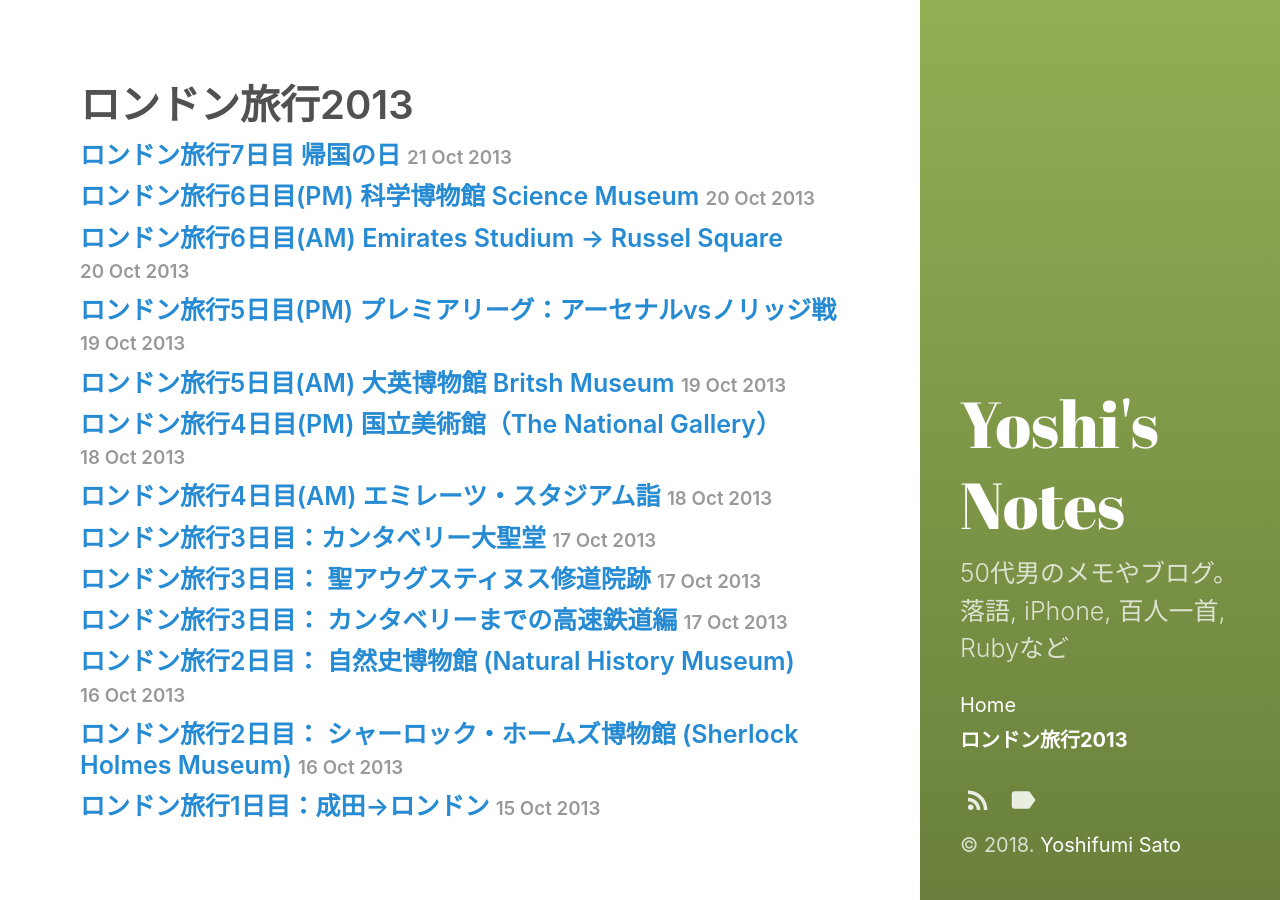
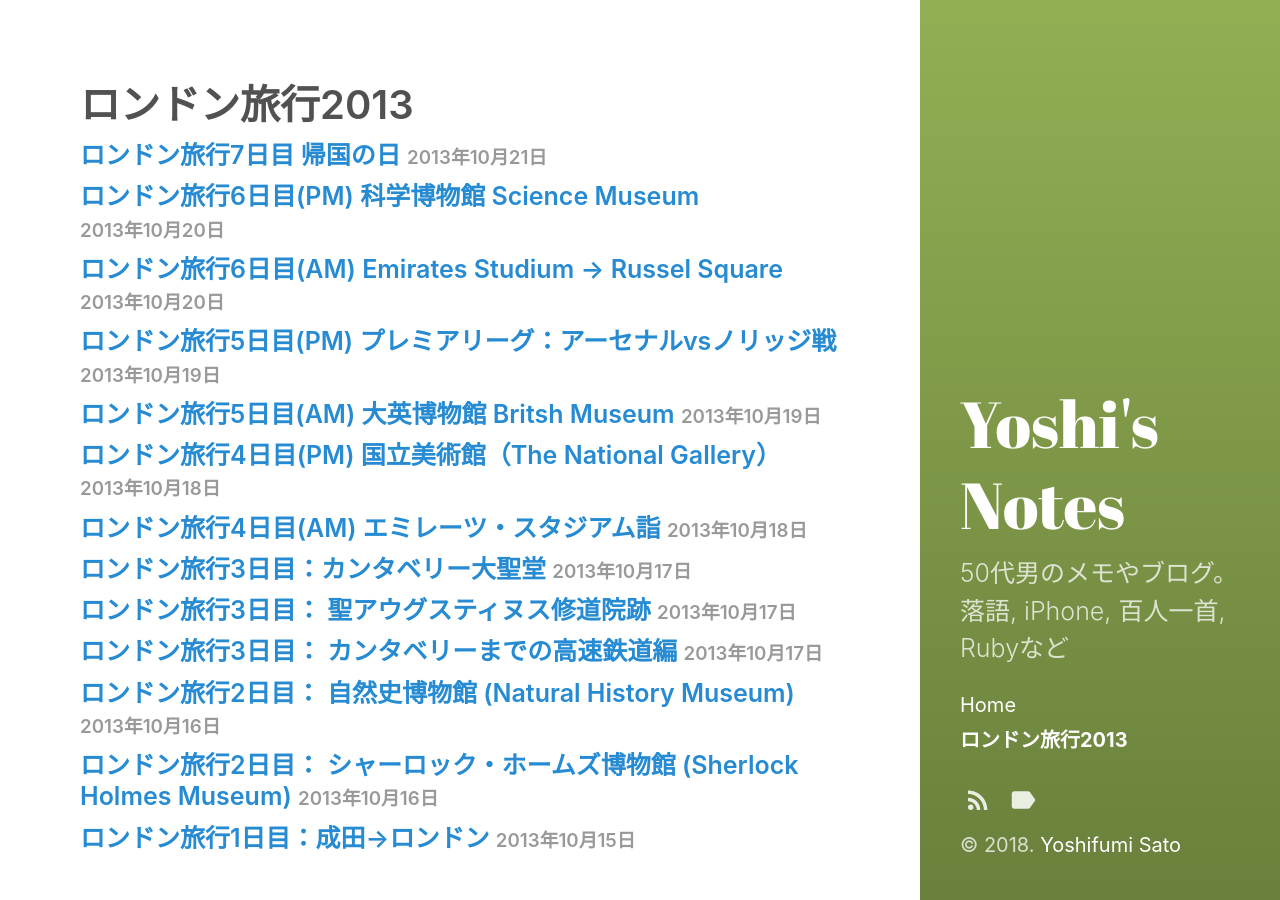
Before and after one commit to satoyos/s3blog, a Jekyll site: the page built from category/London2013.md, in a window 1280 px wide. Built offline with Jekyll 4.4.1, drawn with Linux system fonts in a browser that asks for light colours.

Commit message:
Modify date format to Japanese one

```diff
--- a/_includes/post-meta.html
+++ b/_includes/post-meta.html
@@ -1,5 +1,5 @@
 <div class="post-meta">
-  <span class="post-date">{{ include.post.date | date_to_string }}</span>
+  <span class="post-date">{{ include.post.date | date: "%Y年%m月%d日" }}</span>
   <span class="post-categories">
     {% for category in include.post.categories %}
       &bull;
--- a/_includes/related_posts.html
+++ b/_includes/related_posts.html
@@ -6,7 +6,7 @@
         <h3>
           <a href="{{ site.baseurl }}{{ post.url }}">
             {{ post.title }}
-            <small>{{ post.date | date_to_string }}</small>
+            <small>{{ post.date | date: "%Y年%m月%d日" }}</small>
           </a>
         </h3>
       </li>
--- a/_includes/tags-list.html
+++ b/_includes/tags-list.html
@@ -29,7 +29,7 @@
             <h3>
               <a href="{{ site.baseurl }}{{ post.url }}">
                 {{ post.title }}
-                <small>{{ post.date | date_to_string }}</small>
+                <small>{{ post.date | date: "%Y年%m月%d日" }}</small>
               </a>
             </h3>
           </li>
--- a/_layouts/category.html
+++ b/_layouts/category.html
@@ -13,7 +13,7 @@ layout: page
       <h3>
         <a href="{{ site.baseurl }}{{ post.url }}">
           {{ post.title }}
-          <small>{{ post.date | date_to_string }}</small>
+          <small>{{ post.date | date: "%Y年%m月%d日" }}</small>
         </a>
       </h3>
     </li>
```
